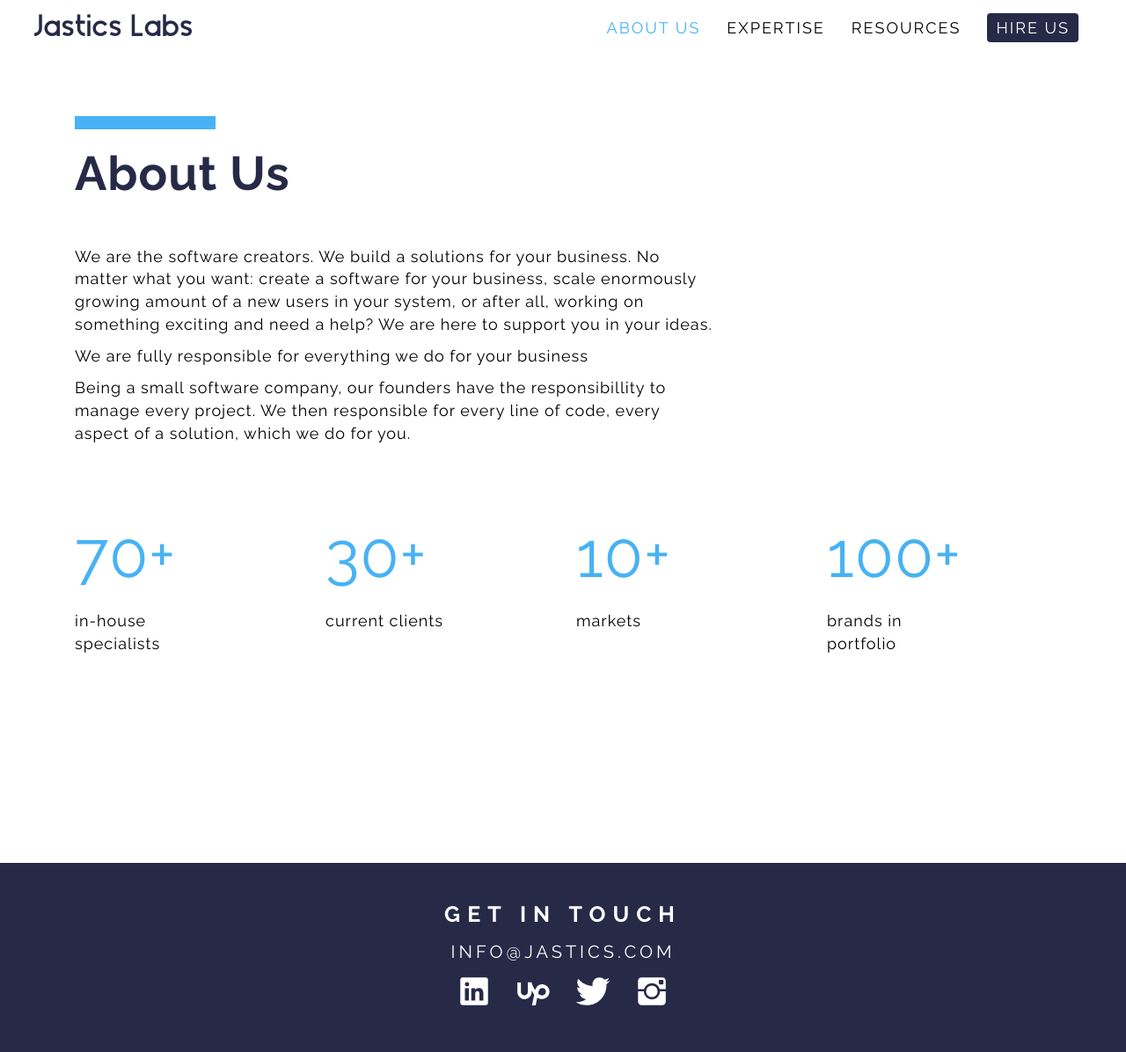
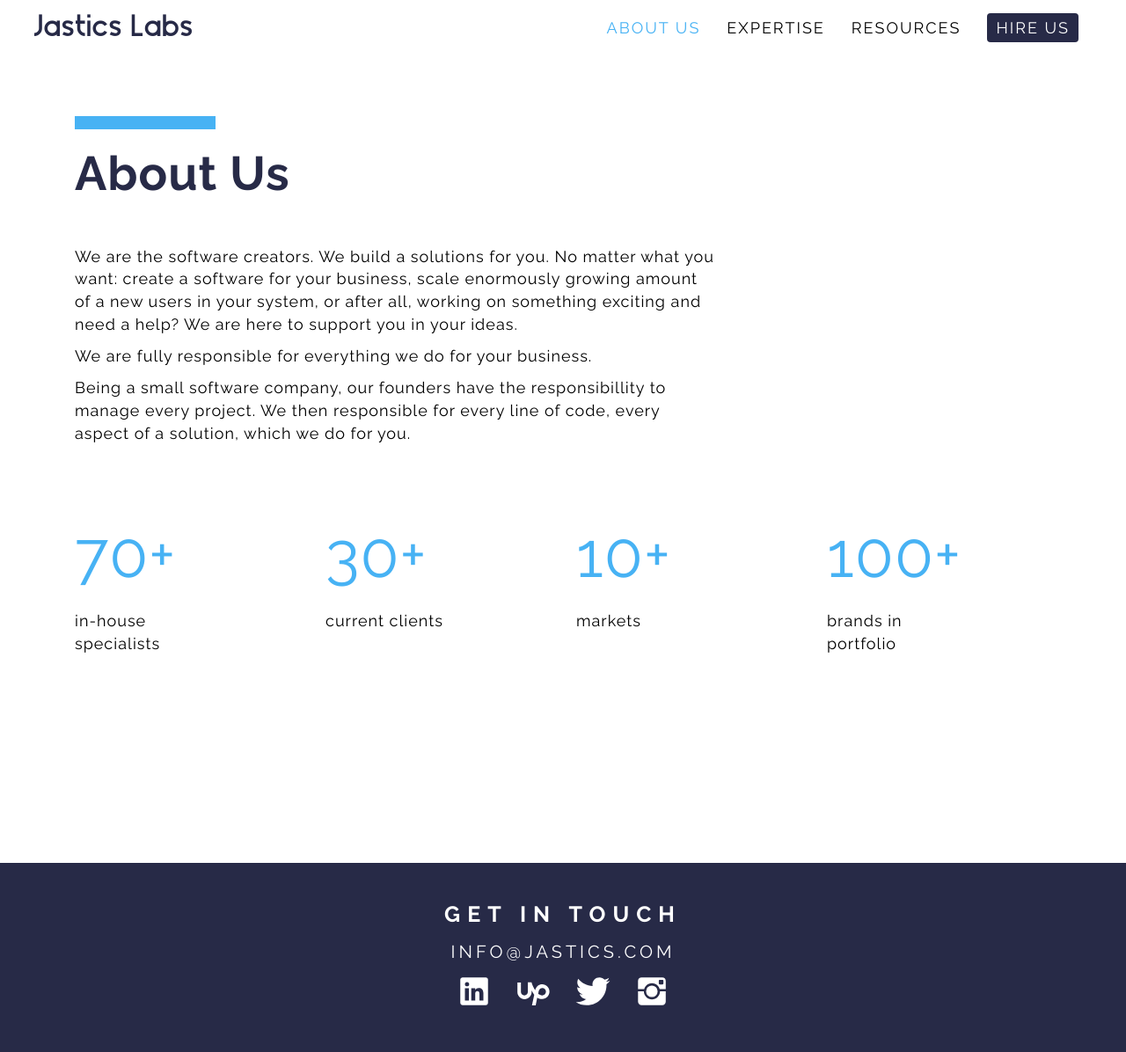
Before and after one commit to ivanursul/jastics, a Jekyll site: the page built from about-us.html, in a window 1280 px wide. Shown: the whole page at 88% size. Built offline with Jekyll 4.4.1, drawn with Linux system fonts in a browser that asks for light colours.

```diff
--- a/about-us.html
+++ b/about-us.html
@@ -13,11 +13,11 @@
     <div class="row">
         <div class="col-md-8">
             <p>
-              We are the software creators. We build a solutions for your business. No matter what you want: create a software for your business, scale enormously growing amount of a new users in your system, or after all, working on something exciting and need a help? We are here to support you in your ideas.
+              We are the software creators. We build a solutions for you. No matter what you want: create a software for your business, scale enormously growing amount of a new users in your system, or after all, working on something exciting and need a help? We are here to support you in your ideas.
             </p>
 
             <p>
-              We are fully responsible for everything we do for your business
+              We are fully responsible for everything we do for your business.
             </p>
 
             <p>
```
